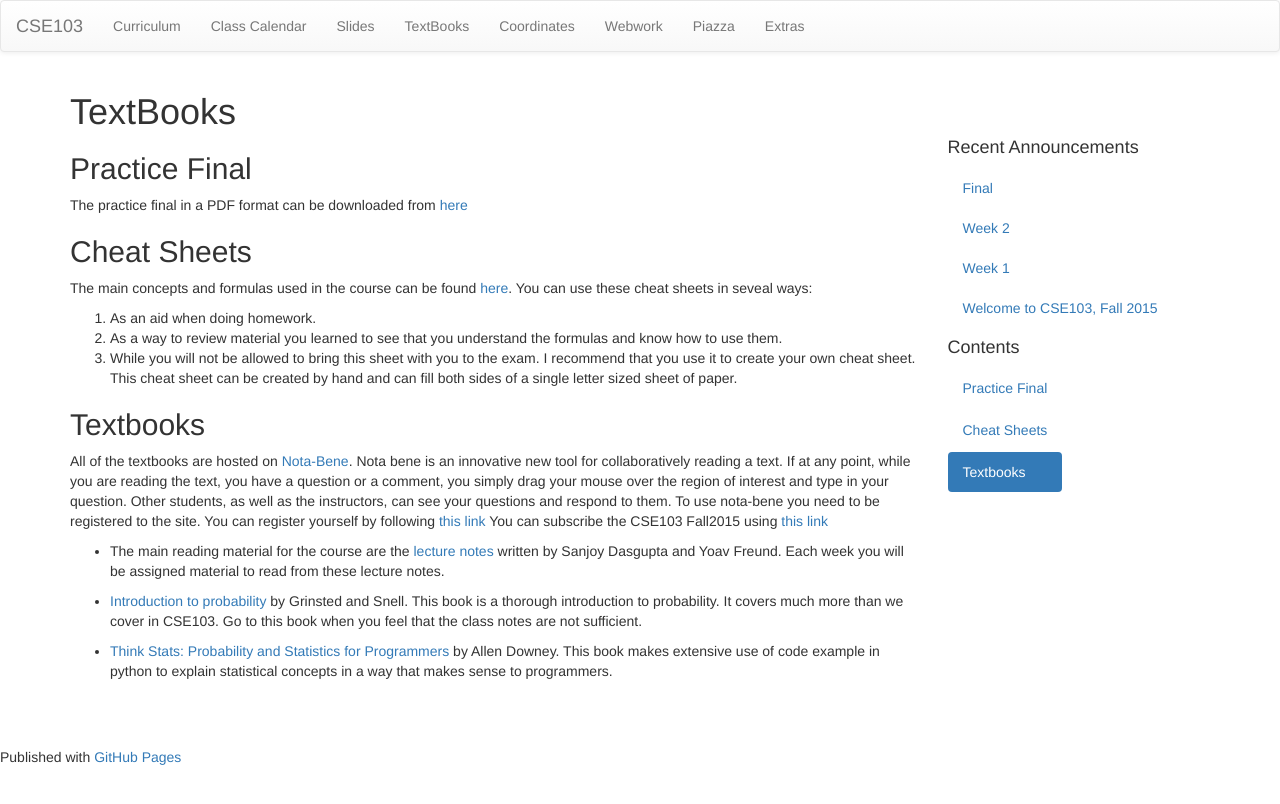
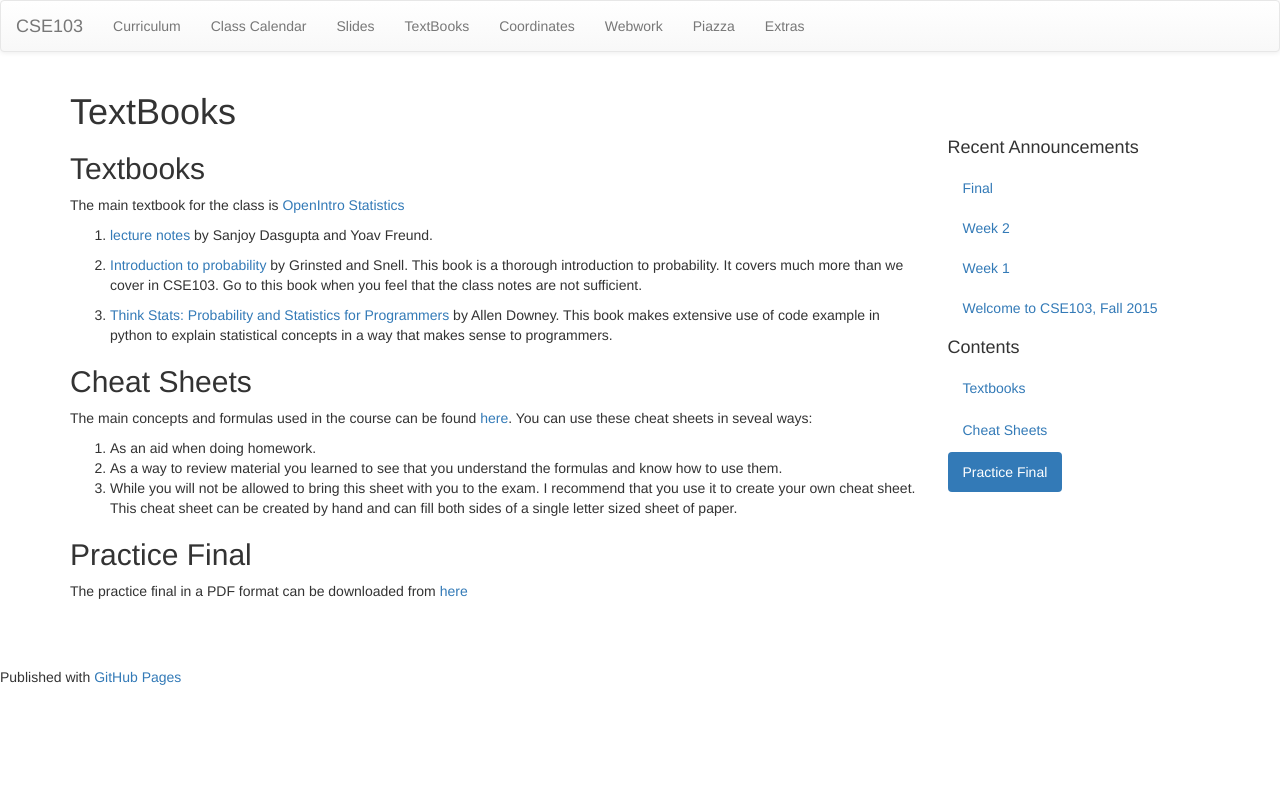
Before and after one commit to cse103/cse103.github.io, a Jekyll site: the page built from pages/2.Textbooks.md, in a window 1280 px wide. Shown: the top 804 px of the page. Built offline with Jekyll 4.4.1, drawn with Linux system fonts in a browser that asks for light colours; nearby versions of some CDN libraries; Markdown is read by kramdown in place of the engine named in the settings.

Commit message:
Added openIntro Statistics

```diff
--- a/pages/2.Textbooks.md
+++ b/pages/2.Textbooks.md
@@ -3,8 +3,21 @@ layout: default
 title: TextBooks
 permalink: /TextBooks/
 ---
-## Practice Final ##
-The practice final in a PDF format can be downloaded from [here](/Resources/Fall2015_CombinedPracticeFinal.pdf)
+## Textbooks ##
+
+The main textbook for the class is [OpenIntro Statistics](https://www.openintro.org/stat/index.php)
+
+1. [lecture notes](http://nb.mit.edu/f/16559) by Sanjoy Dasgupta
+and Yoav Freund.
+
+1.  [Introduction to probability](http://nb.mit.edu/f/16681) by Grinsted and Snell.
+  This book is a thorough introduction to probability. It covers much
+  more than we cover in CSE103. Go to this book when you feel that the
+  class notes are not sufficient.
+
+1.  [Think Stats: Probability and Statistics for Programmers](http://nb.mit.edu/f/16682)
+  by Allen Downey. This book makes extensive use of code example in
+  python to explain statistical concepts in a way that makes sense to programmers.
 
 ## Cheat Sheets ##
 The main concepts and formulas used in the
@@ -19,27 +32,5 @@ exam. I recommend that you use it to create your own cheat sheet. This
 cheat sheet can be created by hand and can fill both sides of a single
 letter sized sheet of paper.
 
-## Textbooks ##
-All of the textbooks are hosted on [Nota-Bene](http://nb.mit.edu). Nota bene
-is an innovative new tool for collaboratively reading a text. If at
-any point, while you are reading the text, you have a question or a
-comment, you simply drag your mouse over the region of interest and
-type in your question. Other students, as well as the instructors, can
-see your questions and respond to them. To use nota-bene you need to
-be registered to the site. You can register yourself by following
-[this link](http://nb.mit.edu/subscribe?key=YzpHSj7HkINia8Q9vFaIIV3fDM3jJ3J1cmQont1pEAFIAh6dvh)
-You can subscribe the CSE103 Fall2015 using [this link](http://nb.mit.edu/subscribe?key=mawTltZBYakuzf9FxRTUt5swUX0k5CswY7G0tTKNeP794i3H4F)
-
-* The main reading material for the course are the
-[lecture notes](http://nb.mit.edu/f/16559) written by Sanjoy Dasgupta
-and Yoav Freund. Each week you will be assigned material to read from
-these lecture notes.
-
-*  [Introduction to probability](http://nb.mit.edu/f/16681) by Grinsted and Snell.
-  This book is a thorough introduction to probability. It covers much
-  more than we cover in CSE103. Go to this book when you feel that the
-  class notes are not sufficient.
-
-*  [Think Stats: Probability and Statistics for Programmers](http://nb.mit.edu/f/16682)
-  by Allen Downey. This book makes extensive use of code example in
-  python to explain statistical concepts in a way that makes sense to programmers.
+## Practice Final ##
+The practice final in a PDF format can be downloaded from [here](/Resources/Fall2015_CombinedPracticeFinal.pdf)
```
